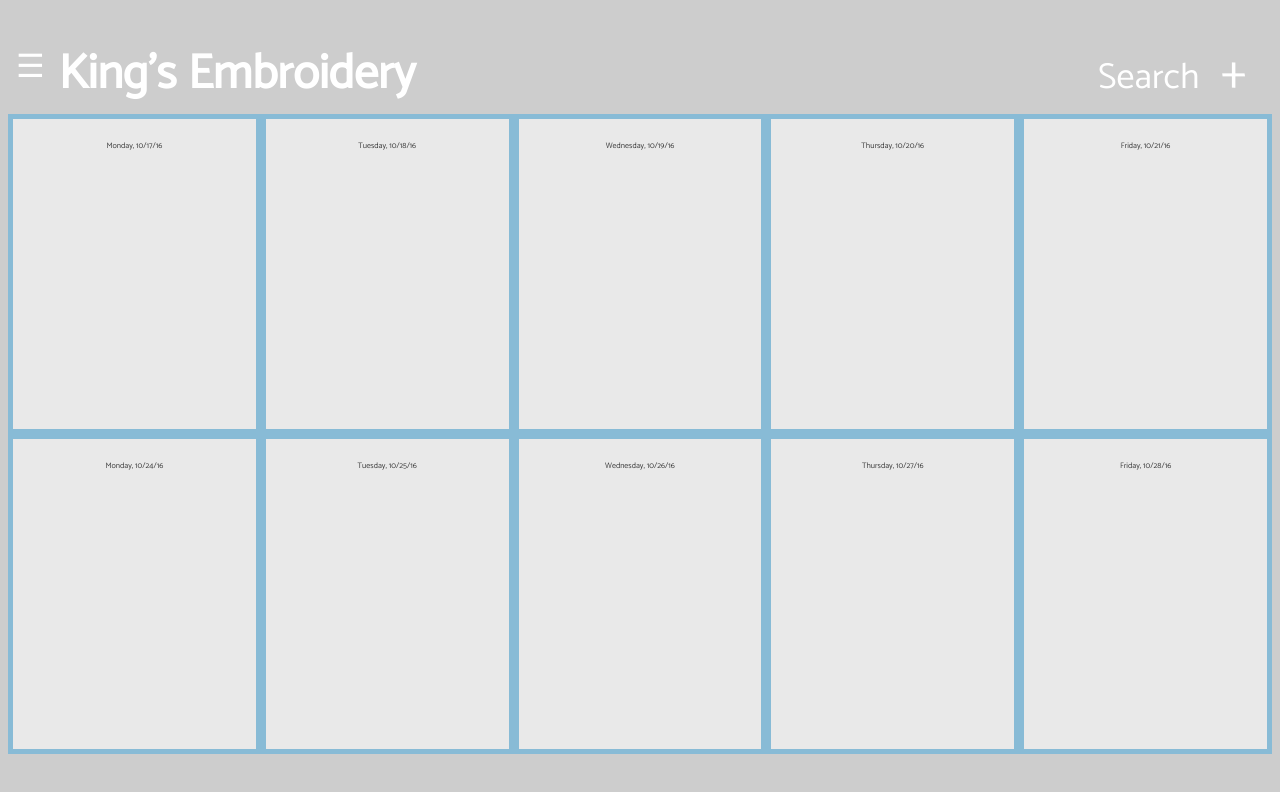
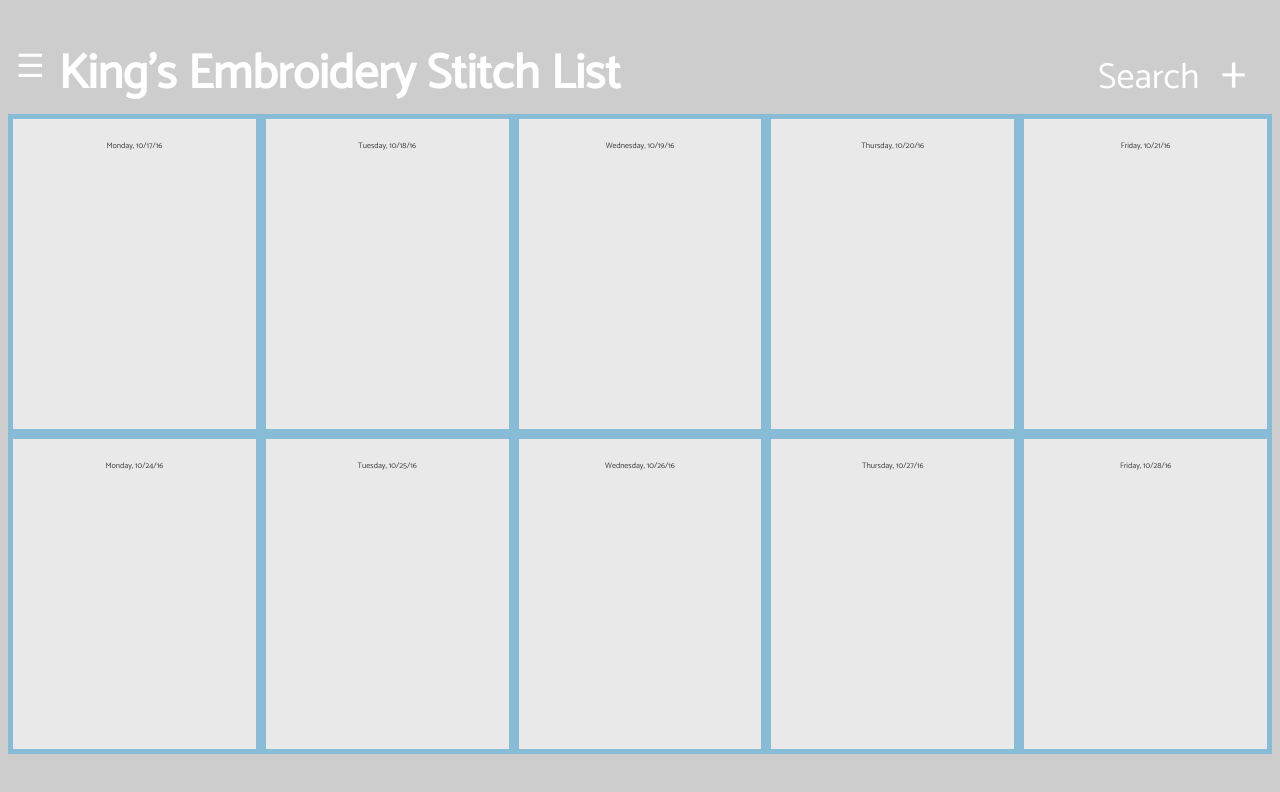
Before and after one commit to jemilox/Kings_Embroidery, a website: page public/index.html in a window 1280 px wide. Drawn offline with Linux system fonts and the light colour scheme; no server answers.

Commit message:
changed title

```diff
--- a/public/index.html
+++ b/public/index.html
@@ -28,7 +28,7 @@
           <a href="#search">Search</a>
         </div>
       </div>
-      <div class="kingsTitle"><a href="#home"><h1>King's Embroidery</h1></a></div>
+      <div class="kingsTitle"><a href="#home"><h1>King's Embroidery Stitch List</h1></a></div>
       <div class="plus" id="addbutton">
         <a href="#search">
           <span id="search">Search</span>
```
